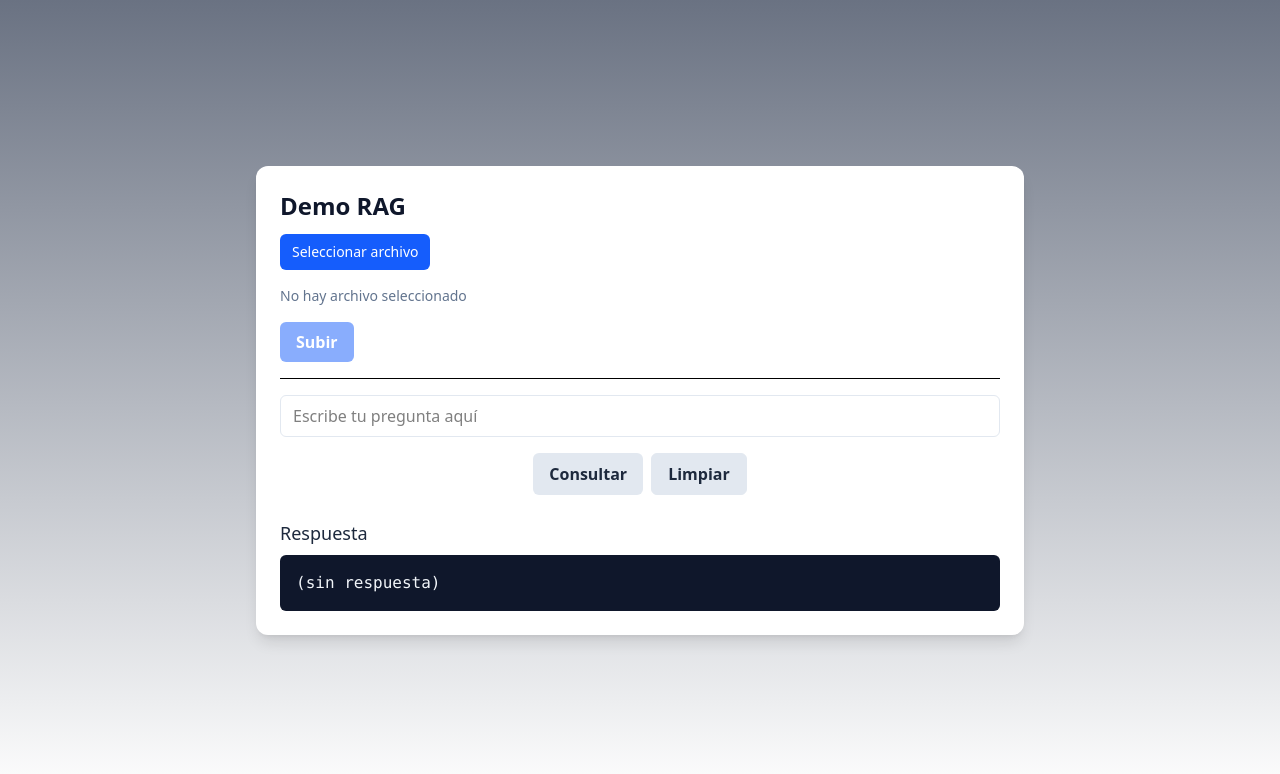
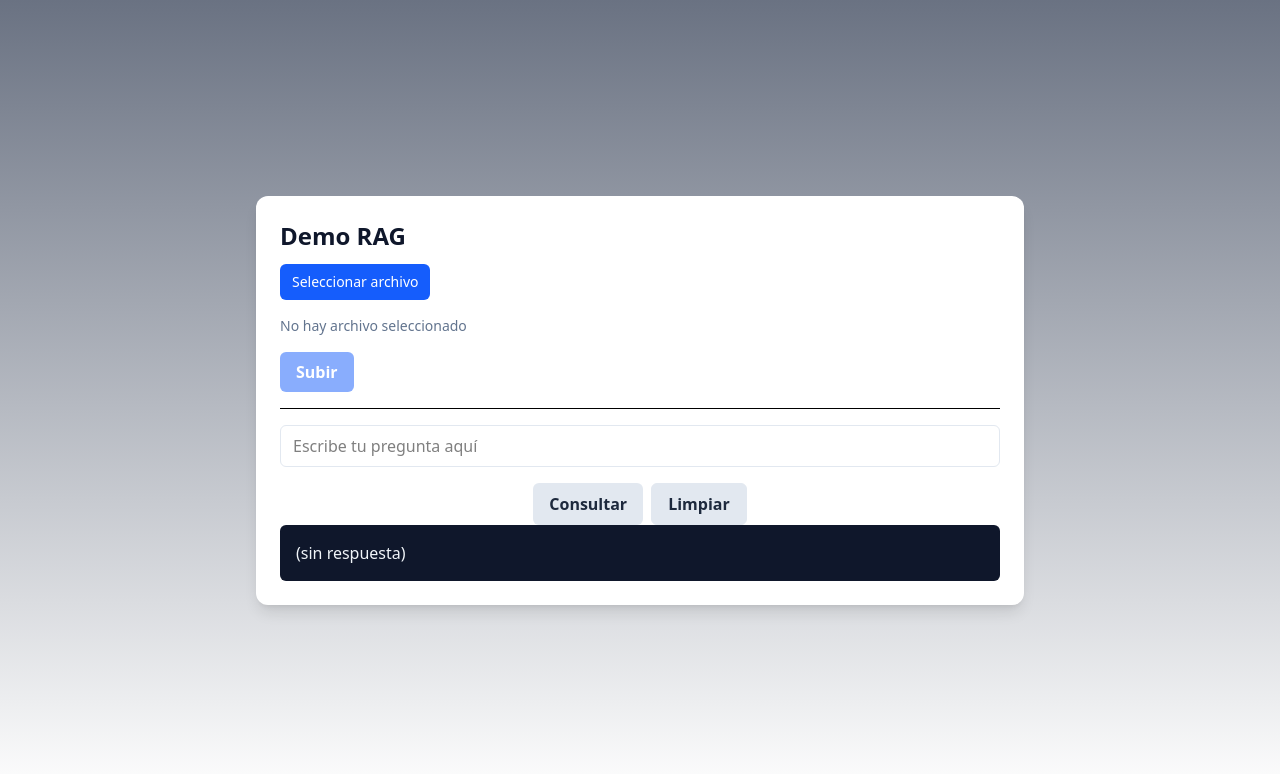
Before and after one commit to PoliTechForm/tp-Seminario, a React app in the folder frontend/: page / in a window 1280 px wide. Shown: the top 774 px of the page. Built offline with nearby package versions, Linux system fonts and the light colour scheme; no server answers; the HTML template or start-up script is replaced by a standard one.

Commit message:
fix: :art: se arreglo las respuestas que da render y ahora se ve mejor

```diff
--- a/frontend/src/App.jsx
+++ b/frontend/src/App.jsx
@@ -2,6 +2,16 @@ import React, { useState } from "react";
 
 // Use VITE_API_URL if provided (recommended), otherwise fallback to the deployed Render domain
 const baseURL = import.meta.env.VITE_API_URL ?? "https://tp-seminario.onrender.com";
+
+
+function sanitizeText(text) {
+  if (typeof text !== "string") return "";
+  // Eliminar etiquetas HTML, caracteres peligrosos o scripts
+  return text
+    .replace(/<[^>]*>?/gm, "") // quita HTML
+    .replace(/&[a-z]+;/gi, "") // quita entidades HTML
+    .replace(/[^\x20-\x7E\n\r\t]/g, ""); // elimina caracteres no imprimibles
+}
 
 export default function RAGDemo() {
   const [file, setFile] = useState(null);
@@ -103,10 +113,12 @@ export default function RAGDemo() {
           </div>
         </div>
 
-        <div className="mt-6">
-          <h2 className="text-lg font-medium text-slate-800 mb-2">Respuesta</h2>
-          <pre className="bg-slate-900 text-slate-100 p-4 rounded-md overflow-auto max-h-80 whitespace-pre-wrap">{answer ? JSON.stringify(answer, null, 2) : "(sin respuesta)"}</pre>
-        </div>
+       <div className="bg-slate-900 text-slate-100 p-4 rounded-md overflow-auto max-h-80 whitespace-pre-wrap">
+  {answer
+    ? sanitizeText(answer.text ?? answer.answer ?? JSON.stringify(answer))
+    : "(sin respuesta)"}
+</div>
+
       </div>
     </div>
   );
```
Also changed, not shown: 2 other files (tests, documents, lock files or other folders).
